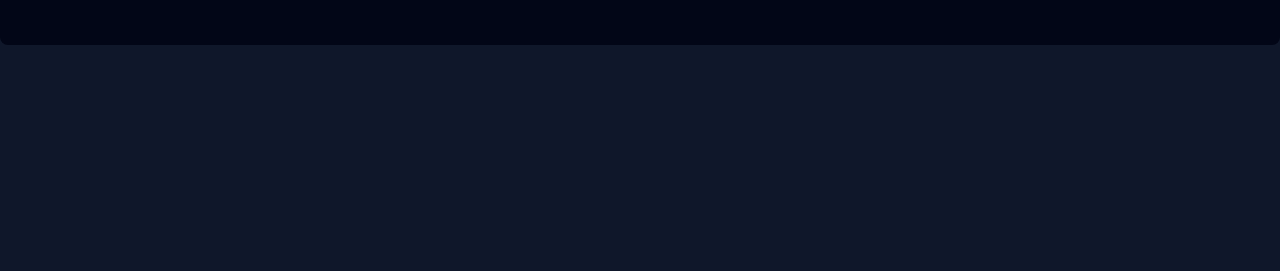
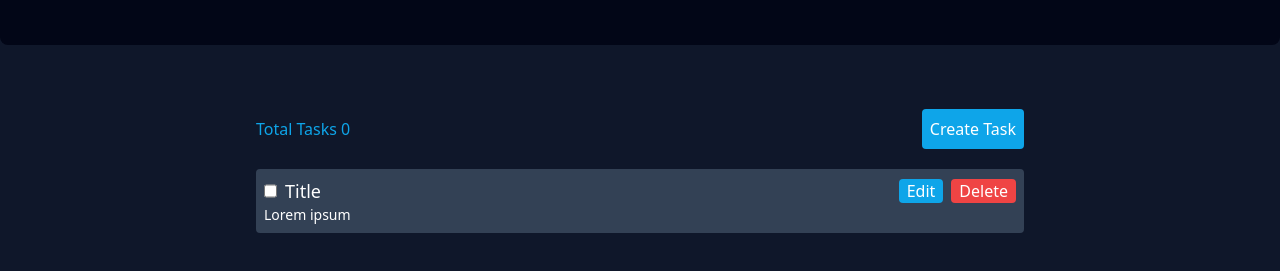
Before and after one commit to AndreyLukashev/ToDoManager, a website built with Vite: page index.html in a window 1280 px wide. Shown: the part 115-386 px from the top of the page. Built offline with nearby package versions, Linux system fonts and the light colour scheme.

Commit message:
add header and task

```diff
--- a/main.js
+++ b/main.js
@@ -1,3 +1,33 @@
+import { INITIAL_STATE } from './src/constants/initialState';
+import { TodoController } from './src/controllers/TodoController';
+import { TodoModel } from './src/models/TodoModel';
+import { TodoView } from './src/views/TodoView';
 import './style.css';
 
 const root = document.querySelector('#root');
+
+// ContainerElements
+const todoContainer = document.createElement('div');
+// ContainerElements
+
+root.append(todoContainer);
+
+//================================================================
+
+// Models
+const todoModel = new TodoModel(INITIAL_STATE.tasks);
+// Models
+
+//=================================================================
+
+// Views
+const todoView = new TodoView(todoContainer, {todoModel});
+// Views
+
+//=================================================================
+
+// Controllers
+new TodoController({todoModel}, todoView);
+// Controllers
+
+//=================================================================
--- /dev/null
+++ b/src/constants/initialState.js
@@ -0,0 +1,5 @@
+export const INITIAL_STATE = {
+    tasks: {
+        data: []
+    }
+}
--- /dev/null
+++ b/src/controllers/TodoController.js
@@ -0,0 +1,5 @@
+export class TodoController {
+    constructor(models, view) {
+
+    }
+}
--- /dev/null
+++ b/src/models/TodoModel.js
@@ -0,0 +1,5 @@
+import { Model } from './Model';
+
+export class TodoModel extends Model {
+
+}
--- /dev/null
+++ b/src/views/TodoView.js
@@ -0,0 +1,34 @@
+import { View } from './View';
+
+export class TodoView extends View {
+
+    render({todoModel}) {
+        const{data} = todoModel;
+        return `
+        <div class="mt-16">
+          <div class="flex justify-between items-center">
+            <p class="text-sky-500">Total Tasks ${data.length}</p>
+            <button class="bg-sky-500 p-2 text-white rounded">Create Task</button>
+          </div>
+
+          <div class="mt-5 flex flex-col gap-6">
+            <div class="rounded bg-slate-700 p-2 border-slate-500">
+              <div class="flex justify-between items-center">
+                <div class="flex gap-2">
+                  <input type = "checkbox" />
+                  <h3 class="text-lg text-white line-clamp-2">Title</h3>
+                </div>
+
+                <div class="flex gap-2">
+                  <button class="bg-sky-500 px-2 rounded text-white">Edit</button>
+                  <button class="bg-red-500 px-2 rounded text-white">Delete</button>
+                </div>
+              </div>
+              <p class="text-sm text-white line-clamp-2">Lorem ipsum</p>
+            </div>
+          </div>
+
+        </div>
+        `
+    }
+}
```
Also changed, not shown: index.html (line endings or trailing spaces).
